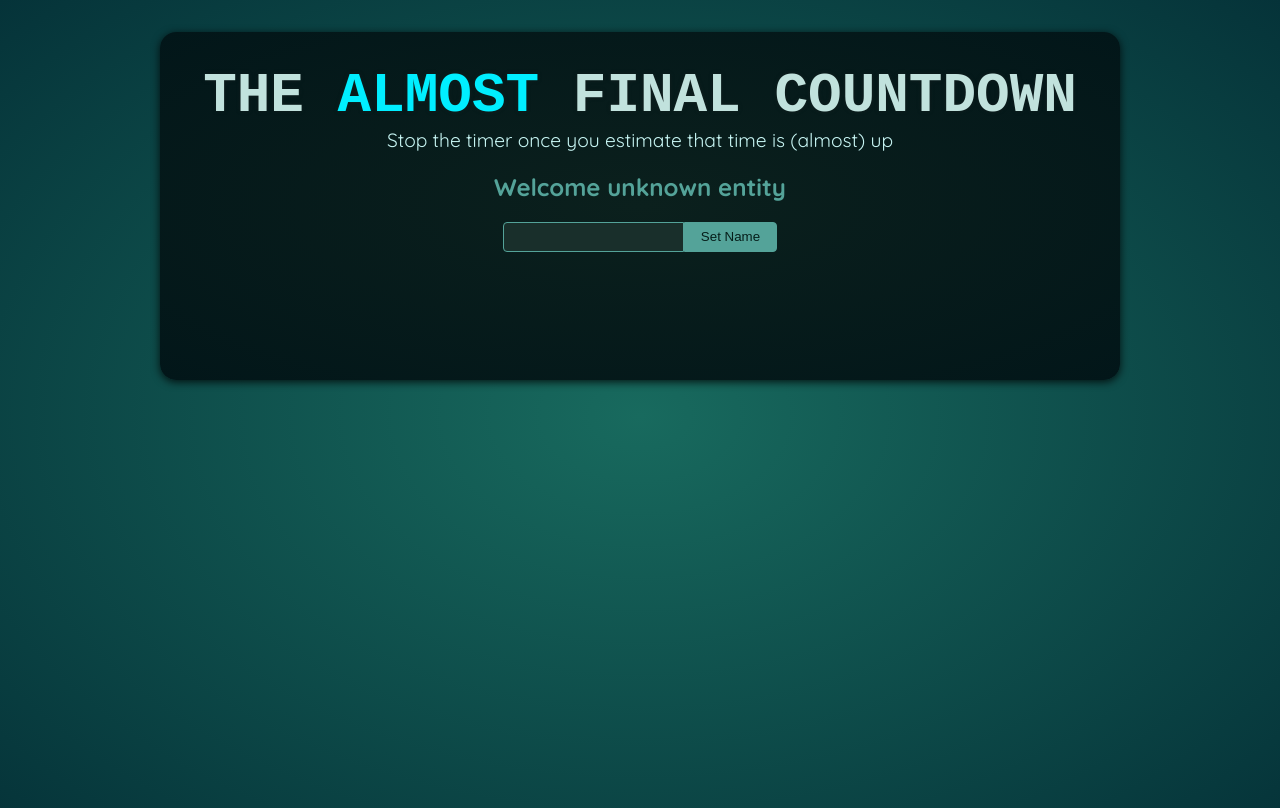
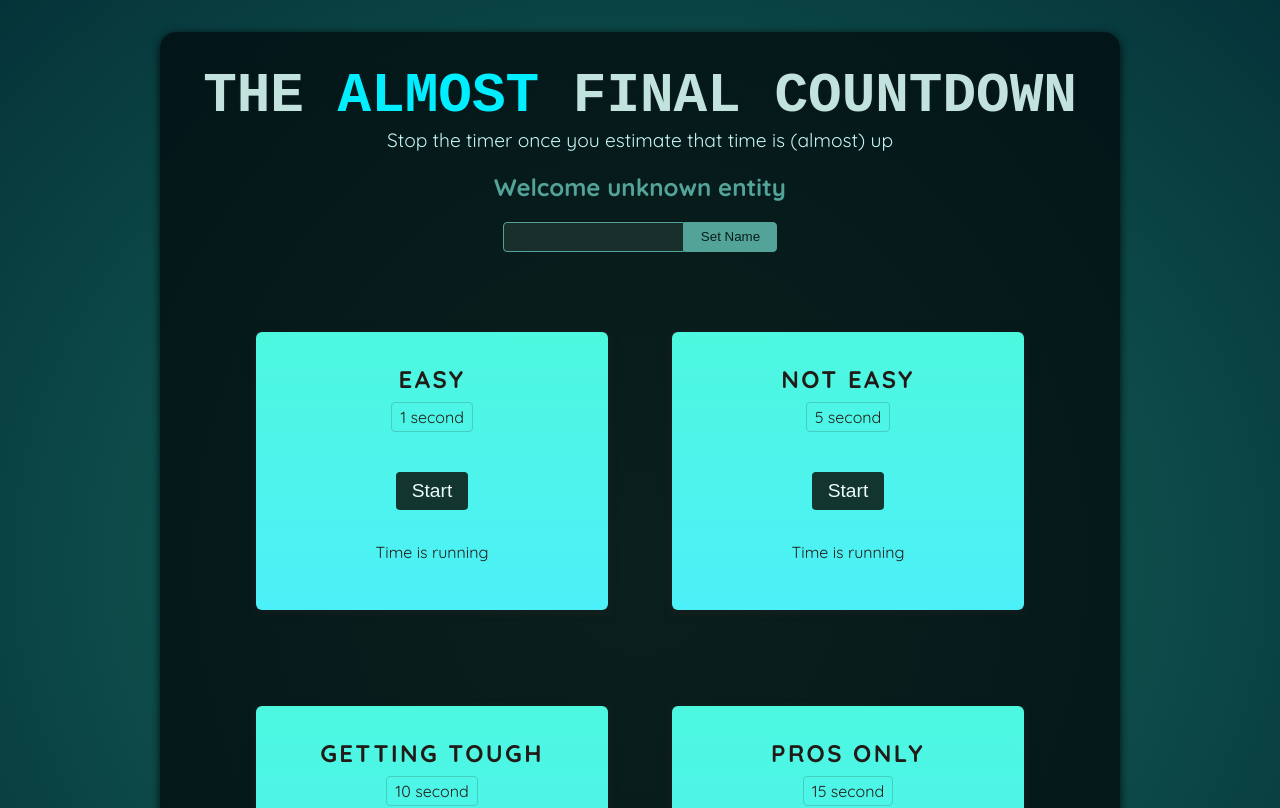
Before and after one commit to ritacc12/Timer-countdown-game, a React (Vite) app: page / in a window 1280 px wide. Shown: the top 808 px of the page. Built offline with nearby package versions, Linux system fonts and the light colour scheme; a web font is replaced by a local one.

Commit message:
create TimerChallenge component layout & import to App.jsx

```diff
--- a/src/App.jsx
+++ b/src/App.jsx
@@ -1,10 +1,16 @@
-import Player from './components/Player.jsx';
+import Player from "./components/Player.jsx";
+import TimeChallenge from "./components/TimerChallenge.jsx";
 
 function App() {
   return (
     <>
       <Player />
-      <div id="challenges"></div>
+      <div id="challenges">
+        <TimeChallenge title="Easy" targetTime={1} />
+        <TimeChallenge title="Not Easy" targetTime={5} />
+        <TimeChallenge title="Getting tough" targetTime={10} />
+        <TimeChallenge title="Pros only" targetTime={15} />
+      </div>
     </>
   );
 }
--- /dev/null
+++ b/src/components/TimerChallenge.jsx
@@ -0,0 +1,12 @@
+export default function TimeChallenge({ title, targetTime }) {
+  return (
+    <section className="challenge">
+      <h2>{title}</h2>
+      <p className="challenge-time">{targetTime} second</p>
+      <p>
+        <button>Start</button>
+      </p>
+      <p className="">Time is running</p>
+    </section>
+  );
+}
```
